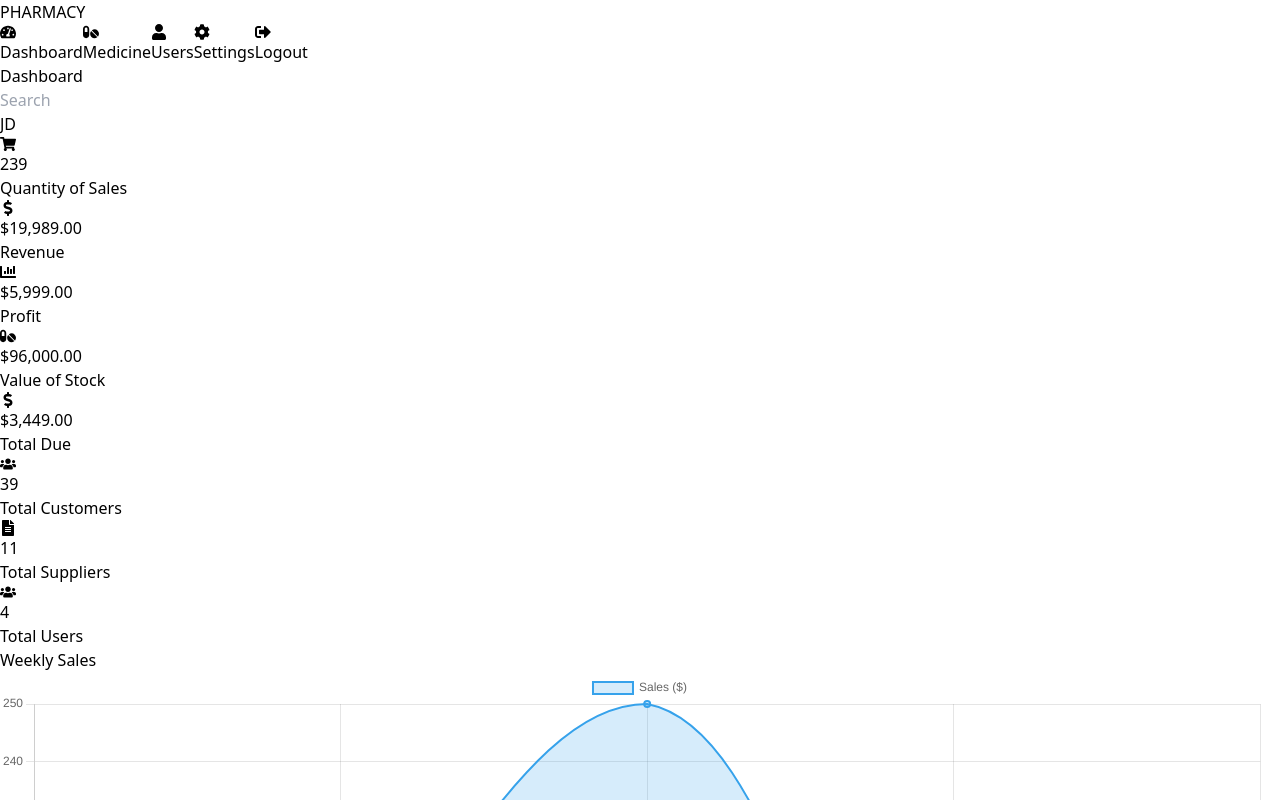
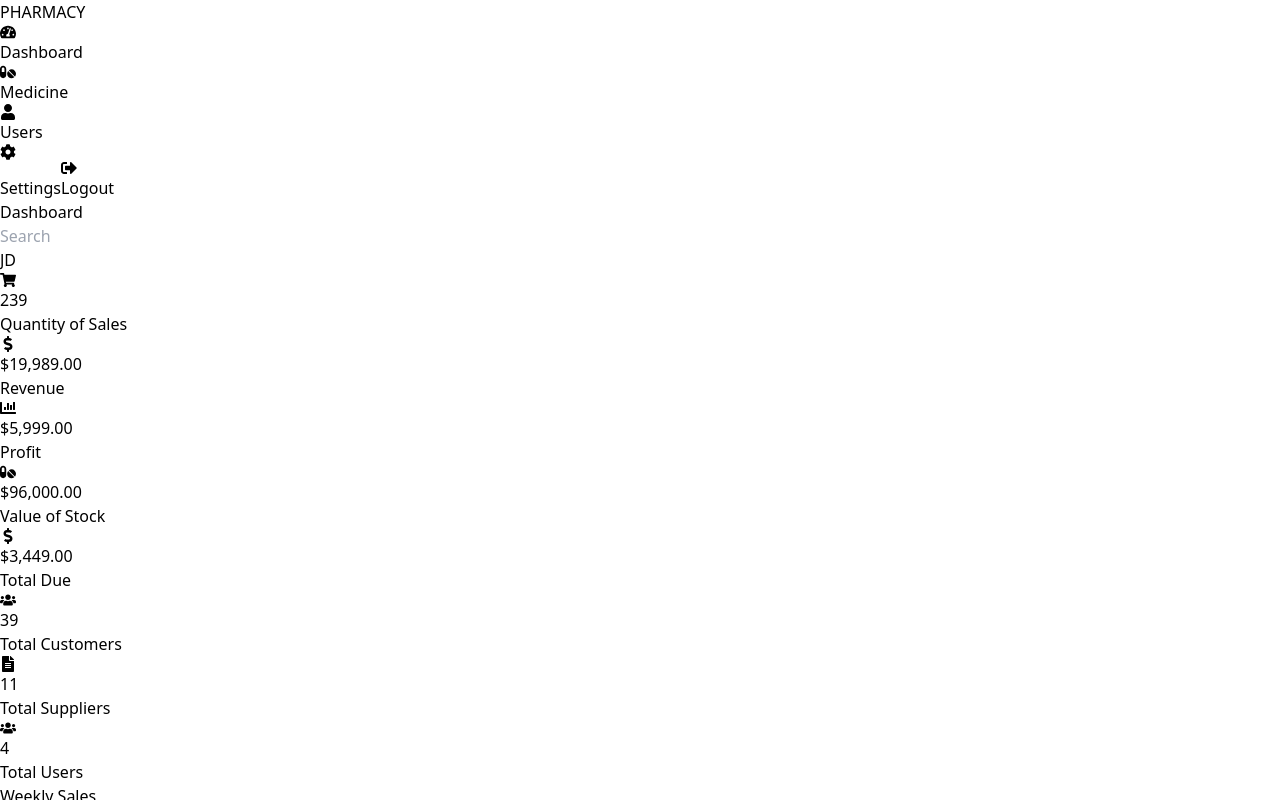
Before and after one commit to ProffMash/Dashboards, a React (Vite) app: page / in a window 1280 px wide. Shown: the top 800 px of the page. Built offline with nearby package versions, Linux system fonts and the light colour scheme.

Commit message:
code: aligned routing setup with that of App.tsx

```diff
--- a/src/pharmacy/Sidebar.tsx
+++ b/src/pharmacy/Sidebar.tsx
@@ -1,45 +1,100 @@
+// import React from 'react';
+// import { FaTachometerAlt, FaPills, FaUser, FaCog, FaSignOutAlt } from 'react-icons/fa';
+
+// interface SidebarProps {
+//   setActiveComponent: (component: string) => void;
+// }
+
+// const Sidebar: React.FC<SidebarProps> = ({ setActiveComponent }) => {
+//   return (
+//     <div className="w-64 bg-gray-800 text-white h-screen p-4 space-y-6">
+//       <h2 className="text-2xl font-bold mb-6">PHARMACY</h2>
+//       <button
+//         className="flex items-center w-full text-left py-2 px-4 rounded hover:bg-gray-700"
+//         onClick={() => setActiveComponent('Dashboard')}
+//       >
+//         <FaTachometerAlt className="mr-2" />
+//         Dashboard
+//       </button>
+//       <button
+//         className="flex items-center w-full text-left py-2 px-4 rounded hover:bg-gray-700"
+//         onClick={() => setActiveComponent('Medicine')}
+//       >
+//         <FaPills className="mr-2" />
+//         Medicine
+//       </button>
+//       <button
+//         className="flex items-center w-full text-left py-2 px-4 rounded hover:bg-gray-700"
+//         onClick={() => setActiveComponent('Users')}
+//       >
+//         <FaUser className="mr-2" />
+//         Users
+//       </button>
+//       <button
+//         className="flex items-center w-full text-left py-2 px-4 rounded hover:bg-gray-700"
+//         onClick={() => setActiveComponent('Settings')}
+//       >
+//         <FaCog className="mr-2" />
+//         Settings
+//       </button>
+//       <button
+//         className="flex items-center w-full text-left py-2 px-4 rounded hover:bg-gray-700"
+//         // onClick={() => setActiveComponent('')}
+//       >
+//         <FaSignOutAlt className="mr-2" />
+//         Logout
+//       </button>
+//     </div>
+//   );
+// };
+
+// export default Sidebar;
+
+
+
 import React from 'react';
+import { Link } from 'react-router-dom';
 import { FaTachometerAlt, FaPills, FaUser, FaCog, FaSignOutAlt } from 'react-icons/fa';
 
-interface SidebarProps {
-  setActiveComponent: (component: string) => void;
-}
-
-const Sidebar: React.FC<SidebarProps> = ({ setActiveComponent }) => {
+const Sidebar: React.FC = () => {
   return (
     <div className="w-64 bg-gray-800 text-white h-screen p-4 space-y-6">
       <h2 className="text-2xl font-bold mb-6">PHARMACY</h2>
-      <button
+
+      <Link
+        to="/"
         className="flex items-center w-full text-left py-2 px-4 rounded hover:bg-gray-700"
-        onClick={() => setActiveComponent('Dashboard')}
       >
         <FaTachometerAlt className="mr-2" />
         Dashboard
-      </button>
-      <button
+      </Link>
+
+      <Link
+        to="/medicine"
         className="flex items-center w-full text-left py-2 px-4 rounded hover:bg-gray-700"
-        onClick={() => setActiveComponent('Medicine')}
       >
         <FaPills className="mr-2" />
         Medicine
-      </button>
-      <button
+      </Link>
+
+      <Link
+        to="/users"
         className="flex items-center w-full text-left py-2 px-4 rounded hover:bg-gray-700"
-        onClick={() => setActiveComponent('Users')}
       >
         <FaUser className="mr-2" />
         Users
-      </button>
-      <button
+      </Link>
+
+      <Link
+        to="/settings"
         className="flex items-center w-full text-left py-2 px-4 rounded hover:bg-gray-700"
-        onClick={() => setActiveComponent('Settings')}
       >
         <FaCog className="mr-2" />
         Settings
-      </button>
+      </Link>
+
       <button
         className="flex items-center w-full text-left py-2 px-4 rounded hover:bg-gray-700"
-        // onClick={() => setActiveComponent('')}
       >
         <FaSignOutAlt className="mr-2" />
         Logout
```
